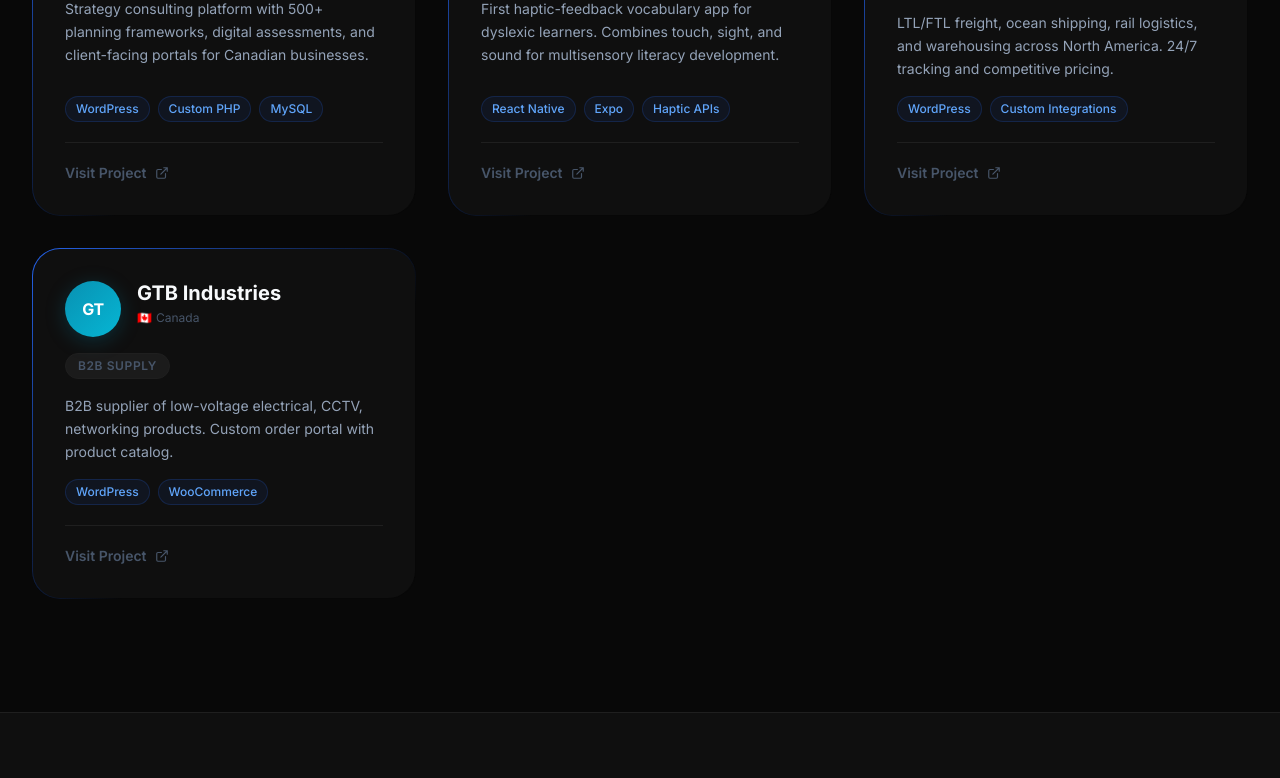
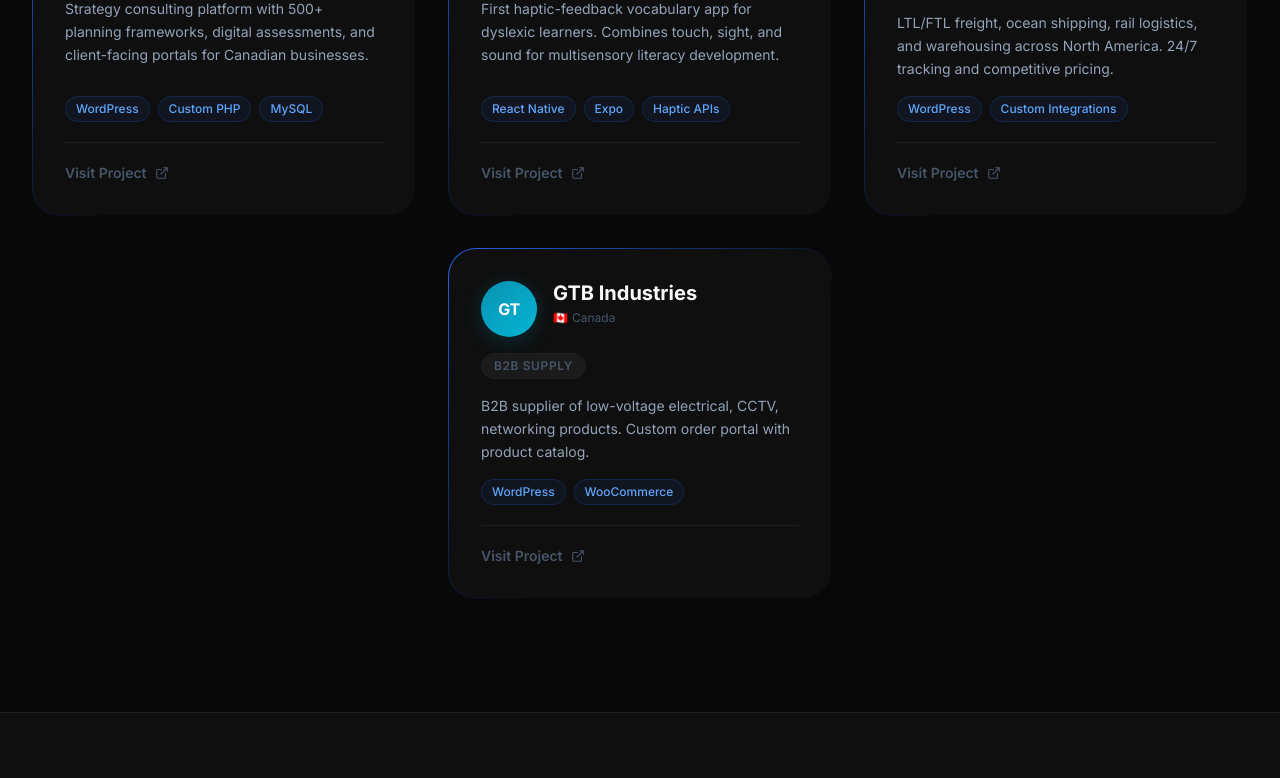
Before and after one commit to DevanshuGoyal8/Exagrowth, a Next.js app: page /portfolio in a window 1280 px wide. Shown: the part 1212-1990 px from the top of the page. Built offline with nearby package versions, Linux system fonts and the light colour scheme; no server answers.

Commit message:
Fix 7-card grid layout: centre lone last card using 6-col virtual grid

```diff
--- a/app/portfolio/PortfolioPageClient.tsx
+++ b/app/portfolio/PortfolioPageClient.tsx
@@ -207,9 +207,12 @@
             ))}
           </div>
 
-          {/* Cards grid */}
-          <div className="grid grid-cols-1 md:grid-cols-2 lg:grid-cols-3 gap-8">
-            {filtered.map((item, i) => (
+          {/* Cards grid — 6-virtual-col so last lone card centres itself */}
+          <div className="grid grid-cols-2 md:grid-cols-6 gap-8">
+            {filtered.map((item, i) => {
+              const isLastAlone =
+                i === filtered.length - 1 && filtered.length % 3 === 1
+              return (
               <motion.article
                 key={item.id}
                 custom={i}
@@ -217,7 +220,7 @@
                 initial="hidden"
                 whileInView="visible"
                 viewport={{ once: true }}
-                className="glass gradient-border rounded-[var(--radius-xl)] p-8 flex flex-col gap-5 group relative overflow-hidden"
+                className={`col-span-2 md:col-span-3 lg:col-span-2 glass gradient-border rounded-[var(--radius-xl)] p-8 flex flex-col gap-5 group relative overflow-hidden${isLastAlone ? ' md:col-start-2 lg:col-start-3' : ''}`}
                 style={{ willChange: 'transform' }}
               >
                 {/* Hover glow — tinted to logo color */}
@@ -298,7 +301,8 @@
                   </svg>
                 </a>
               </motion.article>
-            ))}
+              )
+            })}
           </div>
 
           {filtered.length === 0 && (
--- a/components/sections/Portfolio.tsx
+++ b/components/sections/Portfolio.tsx
@@ -135,8 +135,13 @@
           />
         </motion.div>
 
-        <div className="grid grid-cols-1 md:grid-cols-2 lg:grid-cols-3 gap-6">
-          {portfolioItems.map((item, i) => (
+        {/* 6-virtual-col grid: each card spans 2 cols → 3 per row.
+            Last card when alone gets col-start-3 to auto-center. */}
+        <div className="grid grid-cols-2 md:grid-cols-6 gap-6">
+          {portfolioItems.map((item, i) => {
+            const isLastAlone =
+              i === portfolioItems.length - 1 && portfolioItems.length % 3 === 1
+            return (
             <motion.div
               key={item.name}
               custom={i}
@@ -144,7 +149,7 @@
               initial="hidden"
               whileInView="visible"
               viewport={{ once: true }}
-              className="glass gradient-border rounded-[var(--radius-lg)] p-6 flex flex-col gap-4 group relative overflow-hidden"
+              className={`col-span-2 md:col-span-3 lg:col-span-2 glass gradient-border rounded-[var(--radius-lg)] p-6 flex flex-col gap-4 group relative overflow-hidden${isLastAlone ? ' md:col-start-2 lg:col-start-3' : ''}`}
               style={{ willChange: 'transform' }}
             >
               {/* Hover glow tinted to logo color */}
@@ -210,7 +215,8 @@
                 </svg>
               </a>
             </motion.div>
-          ))}
+            )
+          })}
         </div>
       </div>
     </section>
```
